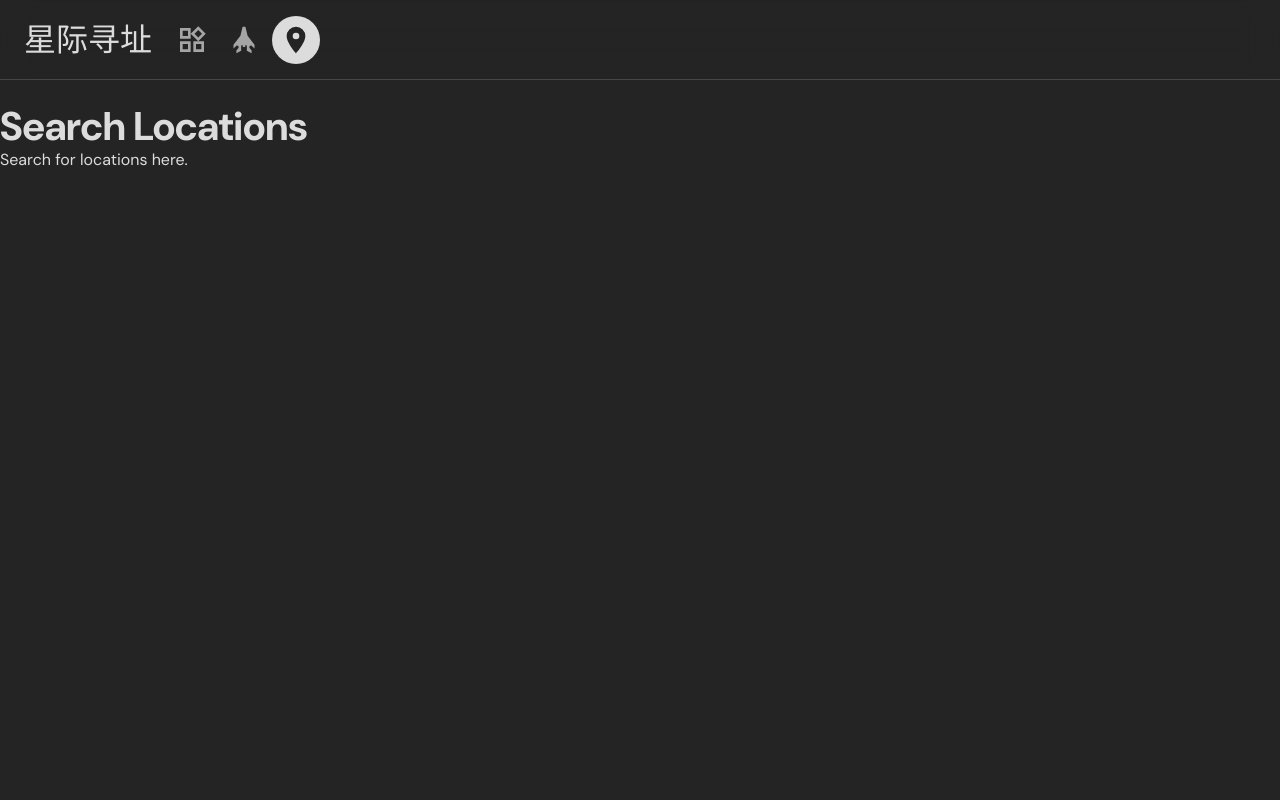
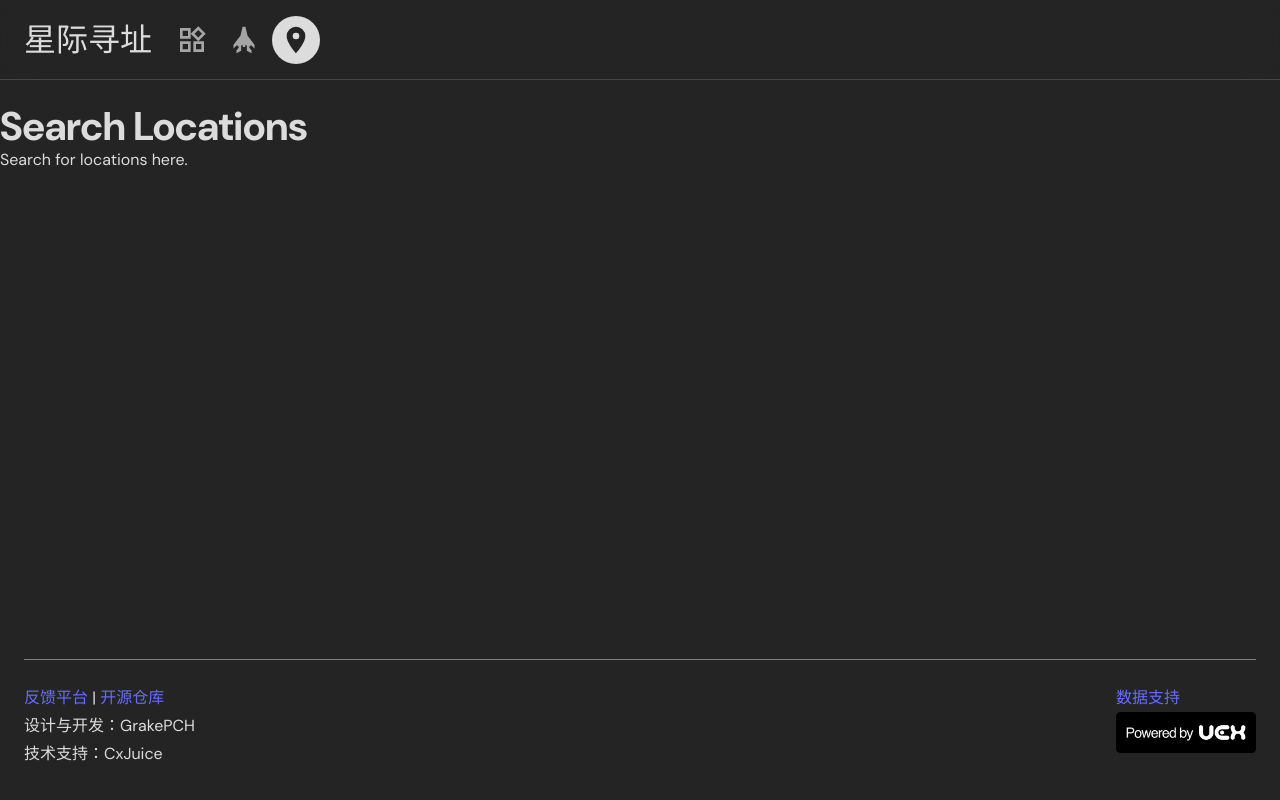
Before and after one commit to GrakePch/FSD-item-finder, a React (Vite) app: page /l in a window 1280 px wide. Built offline with nearby package versions, Linux system fonts and the light colour scheme; no server answers; the HTML template or start-up script is replaced by a standard one.

Commit message:
Reconstruct Footer

```diff
--- a/src/App.css
+++ b/src/App.css
@@ -1,6 +1,10 @@
 #root {
+  width: 100%;
   max-width: 1280px;
-  margin: 0 auto;
+  display: flex;
+  flex-direction: column;
+  align-items: stretch;
+  flex-grow: 1;
 }
 
 .app-title {
--- a/src/App.tsx
+++ b/src/App.tsx
@@ -13,6 +13,7 @@ import ItemInfo from "./components/ItemInfo/ItemInfo";
 import Terminal from "./pages/Terminal/Terminal";
 import ItemGroupInfo from "./components/ItemGroupInfo/ItemGroupInfo";
 import NavBar from "./components/NavBar/NavBar";
+import Footer from "./components/Footer/Footer";
 
 function App() {
   const [allData, setAllData] = useState<AllData>({
@@ -71,6 +72,7 @@ function App() {
         <Route path="/t/:terminalId" element={<Terminal />} />
         {/* <Route path="*" element={<NotFound />} /> */}
       </Routes>
+      <Footer />
     </ContextAllData.Provider>
   );
 }
--- a/src/components/Footer/Footer.css
+++ b/src/components/Footer/Footer.css
@@ -1,10 +1,9 @@
 .Footer {
     bottom: 0;
     left: 0;
-    margin: 2rem;
-    margin-top: 0;
+    margin: 2rem 1.5rem;
+    margin-top: 1rem;
     padding-top: 1.5rem;
-    width: calc(100% - 4rem);
     line-height: 175%;
     border-top: 1px solid var(--color-text-2);
 }
--- a/src/components/Footer/Footer.tsx
+++ b/src/components/Footer/Footer.tsx
@@ -1,9 +1,11 @@
 import "./Footer.css";
 import uexBadge from "../../assets/uex-api-badge-powered.png";
 
-const Footer = ({ style }) => {
+const Footer = () => {
   return (
-    <div className="Footer" style={style}>
+    <>
+      <div style={{ flexGrow: 1 }}></div>
+      <div className="Footer">
         <div className="uex">
           <a href="https://uexcorp.space/" target="_blank">
             <p>数据支持</p>
@@ -24,6 +26,7 @@ const Footer = ({ style }) => {
         <p>设计与开发：GrakePCH</p>
         <p>技术支持：CxJuice</p>
       </div>
+    </>
   );
 };
 
--- a/src/components/SearchResultList/SearchResultList.tsx
+++ b/src/components/SearchResultList/SearchResultList.tsx
@@ -11,29 +11,29 @@ import {
 import { icon } from "../../assets/icon";
 import Icon from "@mdi/react";
 
-const SearchResultList = ({ results } : { results: Item[] }) => {
+const SearchResultList = ({ results }: { results: Item[] }) => {
   const navigate = useNavigate();
   const [searchParams] = useSearchParams();
 
-  const handleResultClick = (key) => {
+  const handleResultClick = (key: string) => {
     navigate(`/i/${key}?${searchParams.toString()}`);
   };
 
   return (
     <div className="SearchResultList">
       {results.map((item) => {
-        let attrsize, attrClass, attrGrade, attrTrackSignal;
+        let attrsize: number, attrClass: string, attrGrade: string, attrTrackSignal: string;
         if (item.type === "Systems") {
-          attrsize = getAttributeValueByName("Size", item.attributes);
+          attrsize = parseInt(getAttributeValueByName("Size", item.attributes));
           attrClass = getAttributeValueByName("Class", item.attributes);
           attrGrade = getAttributeValueByName("Grade", item.attributes);
         }
         if (item.type === "Vehicle Weapons") {
-          attrsize = getAttributeValueByName("Size", item.attributes);
+          attrsize = parseInt(getAttributeValueByName("Size", item.attributes));
           attrTrackSignal = item.attributes?.[112];
         }
         if (item.sub_type === "Attachments") {
-          attrsize = getAttributeValueByName("Size", item.attributes);
+          attrsize = parseInt(getAttributeValueByName("Size", item.attributes));
         }
         return (
           <button
--- /dev/null
+++ b/src/images.d.ts
@@ -0,0 +1,4 @@
+declare module "*.png" {
+  const value: string;
+  export default value;
+}
--- a/src/index.css
+++ b/src/index.css
@@ -88,6 +88,9 @@ body {
   padding-top: 6.5rem;
   min-width: 320px;
   min-height: 100vh;
+  display: flex;
+  flex-direction: column;
+  align-items: center;
 }
 
 h1 {
```
Also changed, not shown: src/components/SearchBar/SearchBar.tsx (indentation only). Lines whose indentation alone changed are shown as unchanged.
